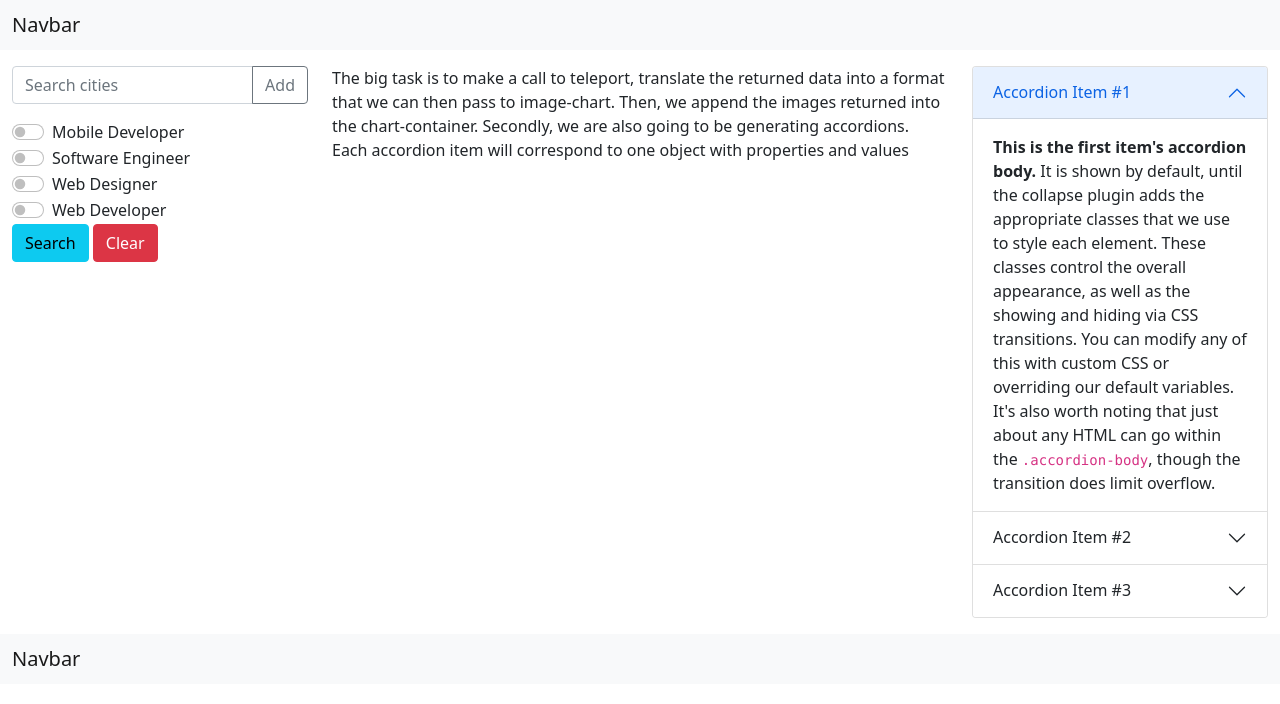
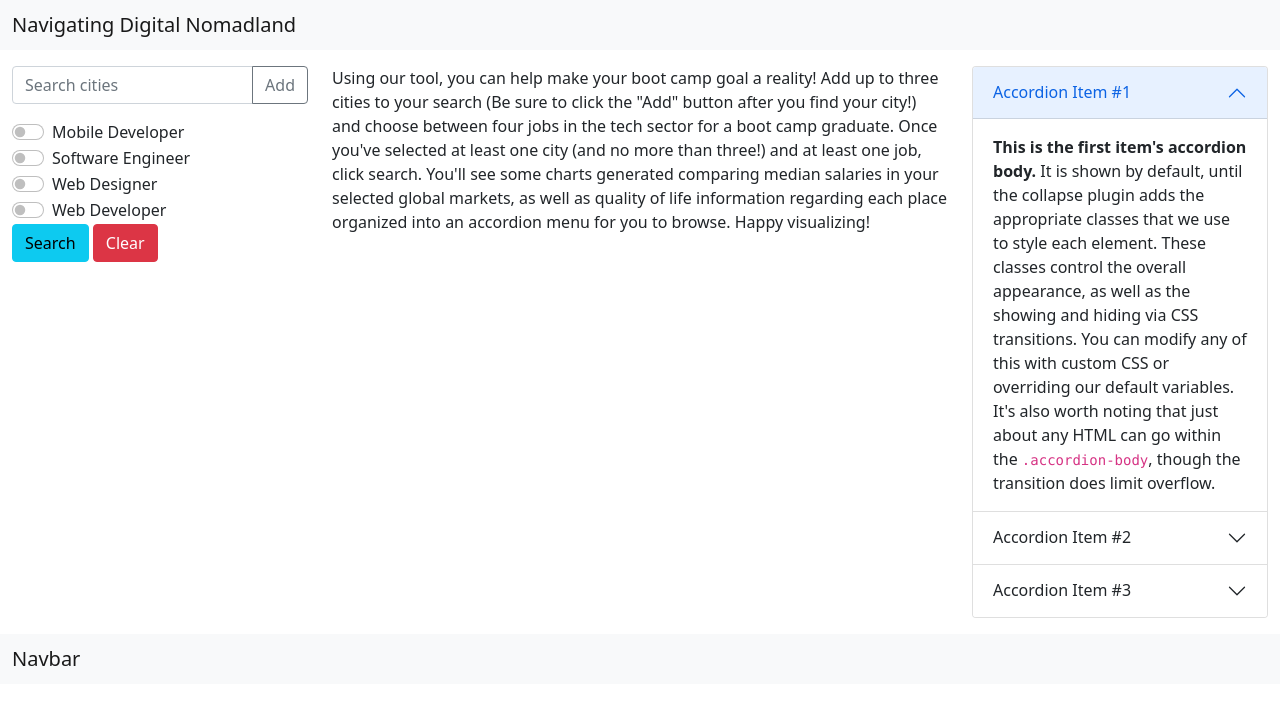
Before and after one commit to FregosoJ/Bootcamp-Goal, a plain HTML site: page index.html in a window 1280 px wide. Drawn offline with nearby package versions, Linux system fonts and the light colour scheme.

Commit message:
deleted leftover console logs, deleted unused code from js file, updated html display upon user loading page, updated header text content

```diff
--- a/assets/script.js
+++ b/assets/script.js
@@ -6,18 +6,12 @@ var cityList = document.querySelector("#cities-in-chart");
 
 var teleportApiUrl = "https://api.teleport.org/api/urban_areas/"
 var uaCodes = [];
-//var selectedCities=[];
+
 
 function getUaCodes () {
     uaCodes = JSON.parse(localStorage.getItem("uacodes"))
 }
-function sluggifyInput () { //THIS FUNCTION NEEDS TO BE EDITED
-    // for(var i = 0; i < rawCityInput.length; i++) {
-    //     rawCityInput = rawCityInput.replace(" ", "-")
-    //  }
-    // var searchInput = "slug:" + rawCityInput.toLowerCase();
-    //  console.log(searchInput);
-}
+
 
 function makeCityInfo () {
     var cityInfo = [];
@@ -32,7 +26,6 @@ function makeCityInfo () {
             details: cityDetails,
             images: cityImages
         }
-        console.log(city);
         cityInfo.push(city);
     }
     else if (uaCodes.length === 2) {
@@ -96,7 +89,6 @@ function makeCityInfo () {
         cityInfo.push(cityTwo);
         cityInfo.push(cityThree);
     }
-console.log(cityInfo);
 localStorage.setItem("city info", JSON.stringify(cityInfo));
 }
 
@@ -105,14 +97,11 @@ function addCityToSearch () {
     if (!rawCityInput) {
         return;
     }
-    console.log(rawCityInput);
     var selectedCities = JSON.parse(localStorage.getItem("selected cities"));
     if (!selectedCities) {
         selectedCities = [];
     }
-    console.log(selectedCities);
     selectedCities.push(rawCityInput);
-    console.log(selectedCities);
     localStorage.setItem("selected cities", JSON.stringify(selectedCities));
     cityList.innerHTML = "";
     for (var i = 0; i < selectedCities.length; i++){
@@ -132,9 +121,6 @@ function addCityToSearch () {
     if (!uaCodes) {
         uaCodes = [];
     }
-
-    //ADD IN MEANS TO LIMIT AMOUNT OF LISTED CITIES TO 3 AND ONLY 3 . . . CITYLIST.LENGTH < 3
-
 
 
 addCityButton.addEventListener("click", addCityToSearch);
@@ -247,7 +233,7 @@ searchButton.addEventListener("click", async function () {
             localStorage.setItem("cityImagesThree", JSON.stringify(cityImagesThree));
         })
         }
-        //makeChart()
+        makeChart()
         makeCityInfo()
    }
 })
--- a/index.html
+++ b/index.html
@@ -30,7 +30,7 @@
   <header>
     <nav class="navbar navbar-light bg-light">
       <div class="container-fluid">
-        <span class="navbar-brand mb-0 h1">Navbar</span>
+        <span class="navbar-brand mb-0 h1">Navigating Digital Nomadland</span>
       </div>
     </nav>
   </header>
@@ -75,9 +75,7 @@
 
         <section id="chart-container" class="col-12 col-md-8 col-lg-6">
 
-          <p>The big task is to make a call to teleport, translate the returned data into a format that we can then pass
-            to image-chart. Then, we append the images returned into the chart-container. Secondly, we are also going to
-            be generating accordions. Each accordion item will correspond to one object with properties and values </p>
+          <p>Using our tool, you can help make your boot camp goal a reality! Add up to three cities to your search (Be sure to click the "Add" button after you find your city!) and choose between four jobs in the tech sector for a boot camp graduate. Once you've selected at least one city (and no more than three!) and at least one job, click search. You'll see some charts generated comparing median salaries in your selected global markets, as well as quality of life information regarding each place organized into an accordion menu for you to browse. Happy visualizing!</p>
 
         </section>
 
```
